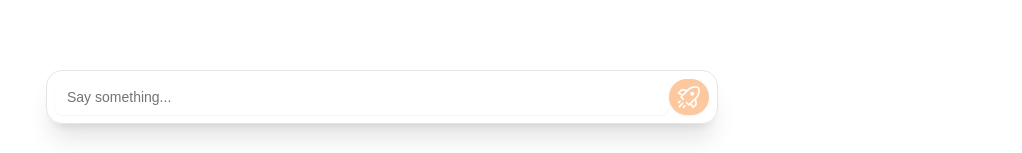
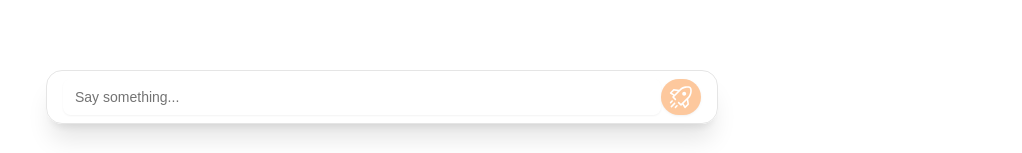
Before and after one commit to AloMartinP/chatbot-vercel, a Next.js app: page / in a window 1280 px wide. Shown: the part 644-797 px from the top of the page, without its empty margins (258-1280 px from the left). Built offline with nearby package versions, Linux system fonts and the light colour scheme.

Commit message:
add padding to chat

```diff
--- a/components/chat/chat.tsx
+++ b/components/chat/chat.tsx
@@ -46,7 +46,7 @@ const Chat = () => {
     };
 
     return (
-        <div className="flex flex-col w-full max-w-2xl py-24 mx-auto">
+        <div className="flex flex-col w-full max-w-2xl py-24 mx-auto bg-background">
             {messages.map(m => (
                 <div key={m.id} className={`flex ${m.role === 'user' ? 'justify-end' : 'justify-start'} mb-2`}>
                     <div
@@ -60,7 +60,7 @@ const Chat = () => {
 
             <form onSubmit={handleFormSubmit}>
                 <div
-                    className="flex items-center bg-background fixed bottom-0 w-full max-w-2xl p-2 mb-8 shadow-xl rounded-2xl border focus-visible:ring-1">
+                    className="flex items-center bg-background fixed bottom-0 w-full max-w-2xl p-2 mb-8 shadow-xl rounded-2xl border focus-visible:ring-1 px-4">
                     <Textarea
                         ref={textareaRef}
                         placeholder="Say something..."
```
